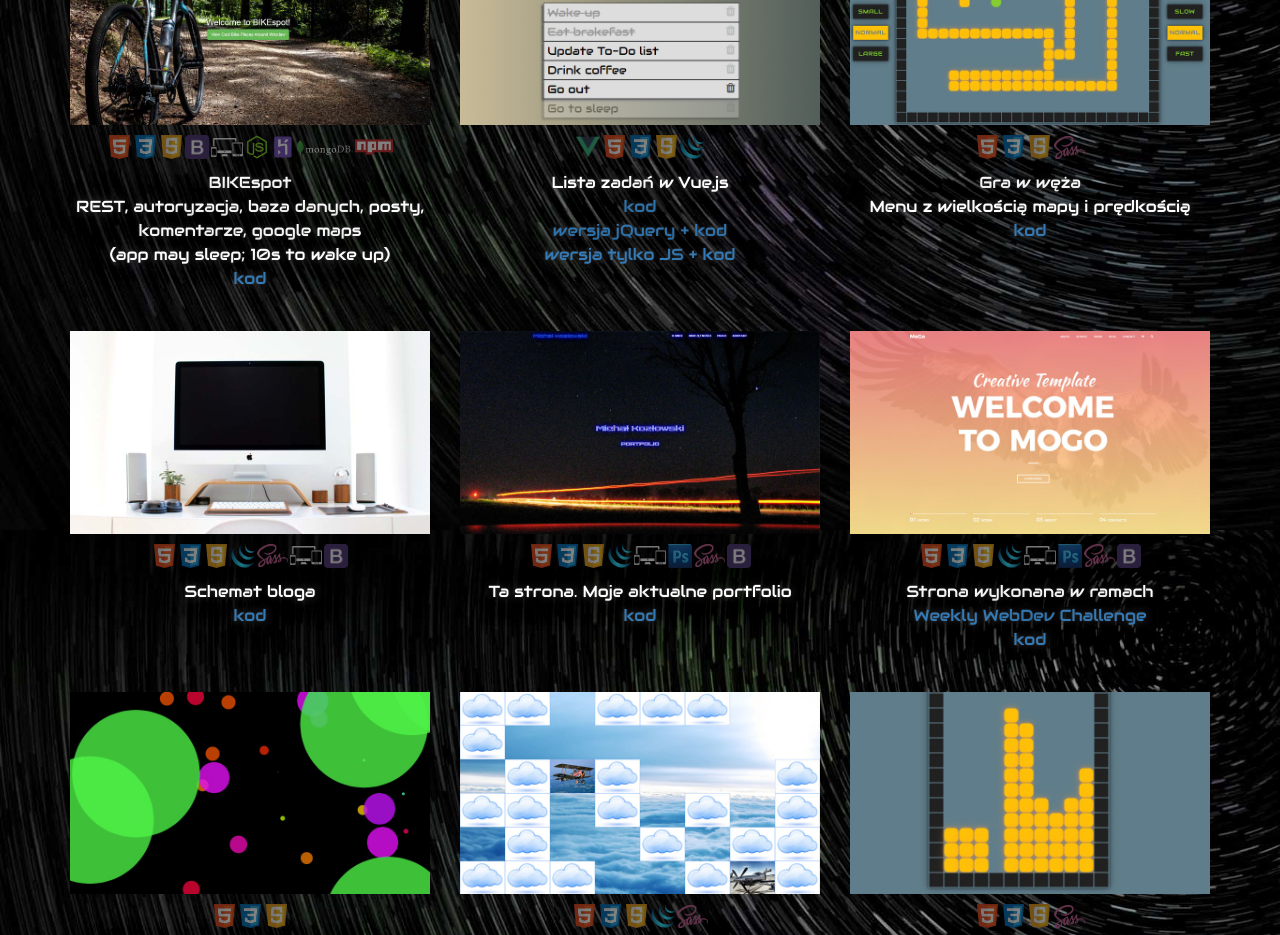
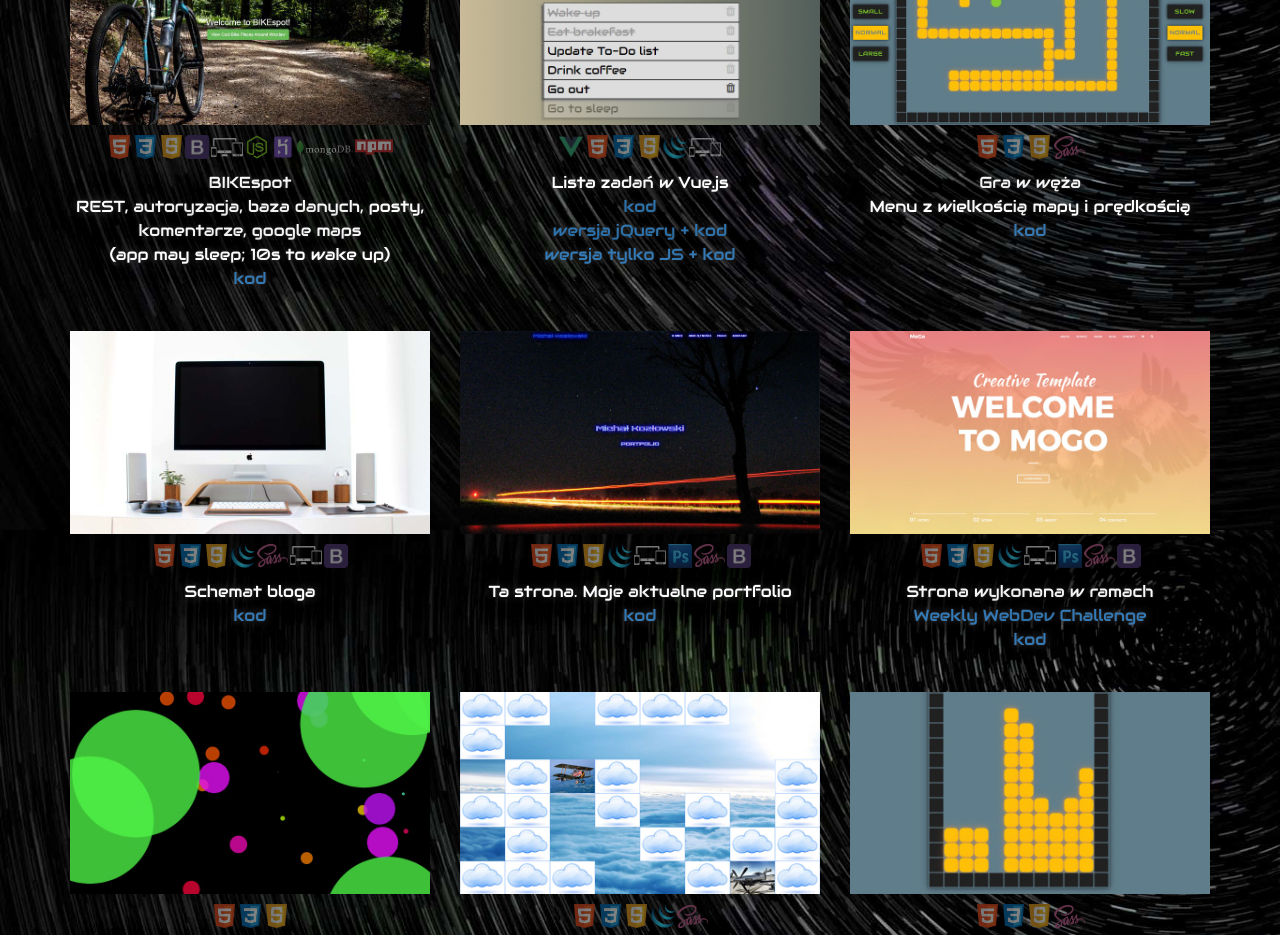
Before and after one commit to Michal-Kozlowski/portfolio, a plain HTML site: page index.html in a window 1280 px wide. Shown: the part 2720-3655 px from the top of the page. Drawn offline with nearby package versions, Linux system fonts and the light colour scheme.

Commit message:
Add files via upload

```diff
--- a/index.html
+++ b/index.html
@@ -163,6 +163,7 @@
                 <div class="css"></div>
                 <div class="js"></div>
                 <div class="jq"></div>
+                <div class="rwd"></div>
               </div>
               <div class="info">
                 <p>Lista zadań w Vue.js</p>
```
Also changed, not shown: portfolio.html (+1 -0 lines).
